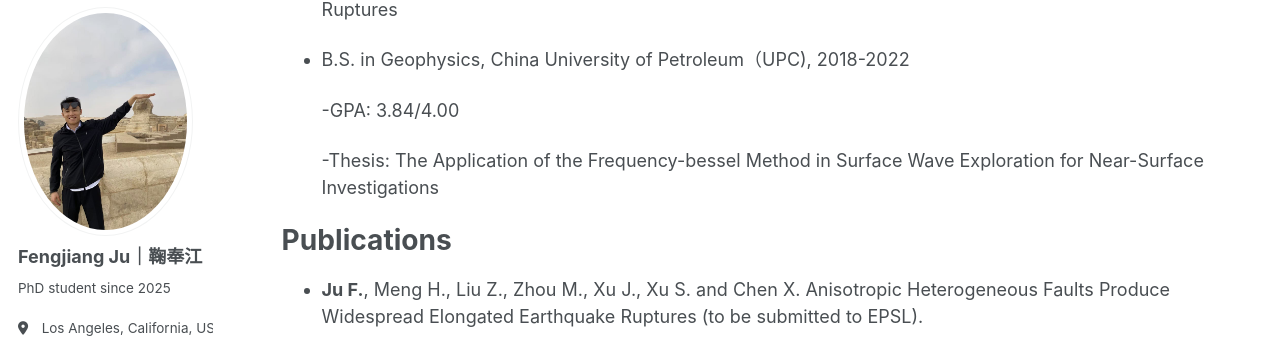
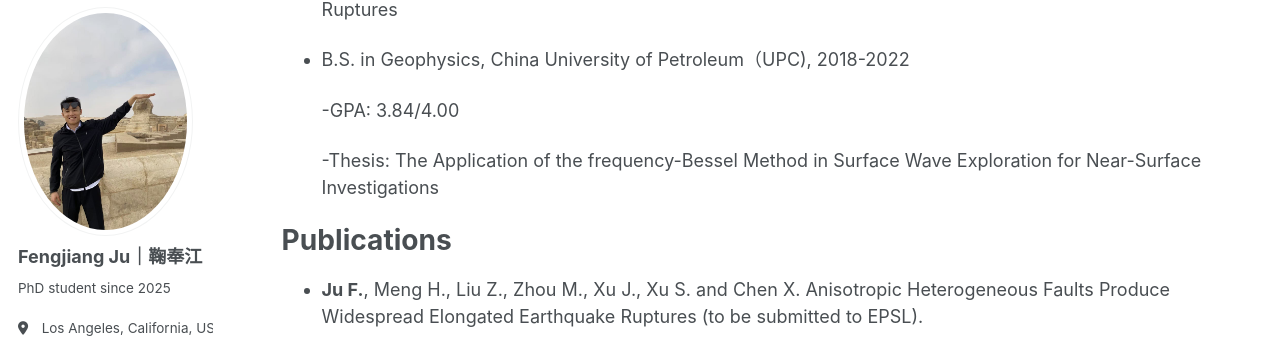
Before and after one commit to FengJiangJu/fengjiangju.github.io, a Jekyll site: the page built from _pages/cv.md, in a window 1280 px wide and 1400 px high, scrolled down 260 px. Shown: the part 110-453 px from the top of the window. Built offline with Jekyll 4.4.1, drawn with Linux system fonts in a browser that asks for light colours; a script that is not in the unit is left out; some of the changed text lies outside the part shown.

Commit message:
Update cv.md

```diff
--- a/_pages/cv.md
+++ b/_pages/cv.md
@@ -21,7 +21,7 @@ Education
 
   -GPA: 3.84/4.00
 
-  -Thesis: The Application of the Frequency-bessel Method in Surface Wave Exploration for Near-Surface Investigations
+  -Thesis: The Application of the frequency-Bessel Method in Surface Wave Exploration for Near-Surface Investigations
 
 Publications
 ======
```
Also changed, not shown: other parts of _pages/cv.md (+1 -0 lines).
